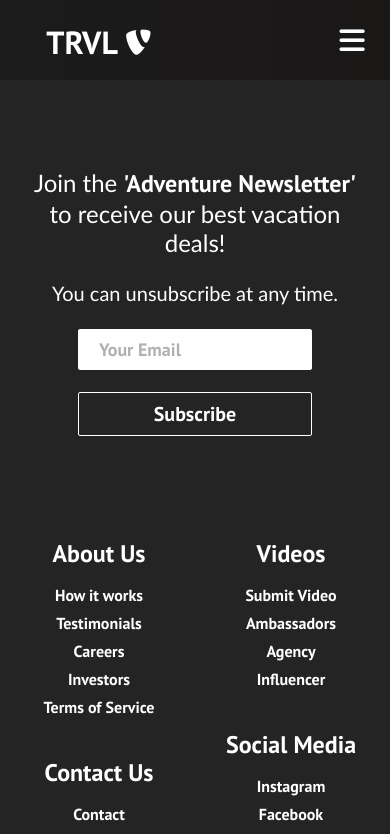
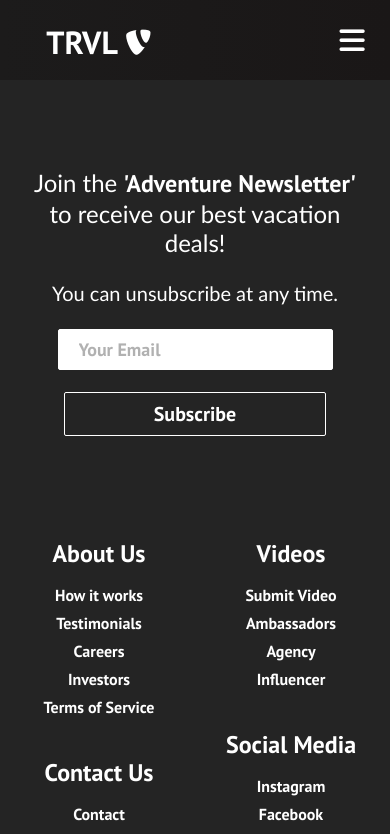
Before and after one commit to rva-mike/trvl-react-app, a React (Create React App) app: page / in a window 390 px wide. Shown: the top 834 px of the page. Built offline with nearby package versions, Linux system fonts and the light colour scheme.

Commit message:
mobile footer size and hero font size increase

```diff
--- a/src/components/Footer.css
+++ b/src/components/Footer.css
@@ -166,4 +166,11 @@
 
   @media screen and (max-width: 768px) {
 
+    .footer-input {
+      width: 275px;
+    }
+
+    .btn {
+      width: 95%;
+    }
   }
--- a/src/components/HeroSection.css
+++ b/src/components/HeroSection.css
@@ -53,12 +53,12 @@ video  {
 
 @media screen and (max-width: 768px) {
     .hero-container > h1 {
-        font-size: 55px;
+        font-size: 60px;
         margin-top: -100px;
     }
 
     .hero-container > p {
-        font-size: 25px;
+        font-size: 30px;
         margin-bottom: 15px;
     }
 
```
